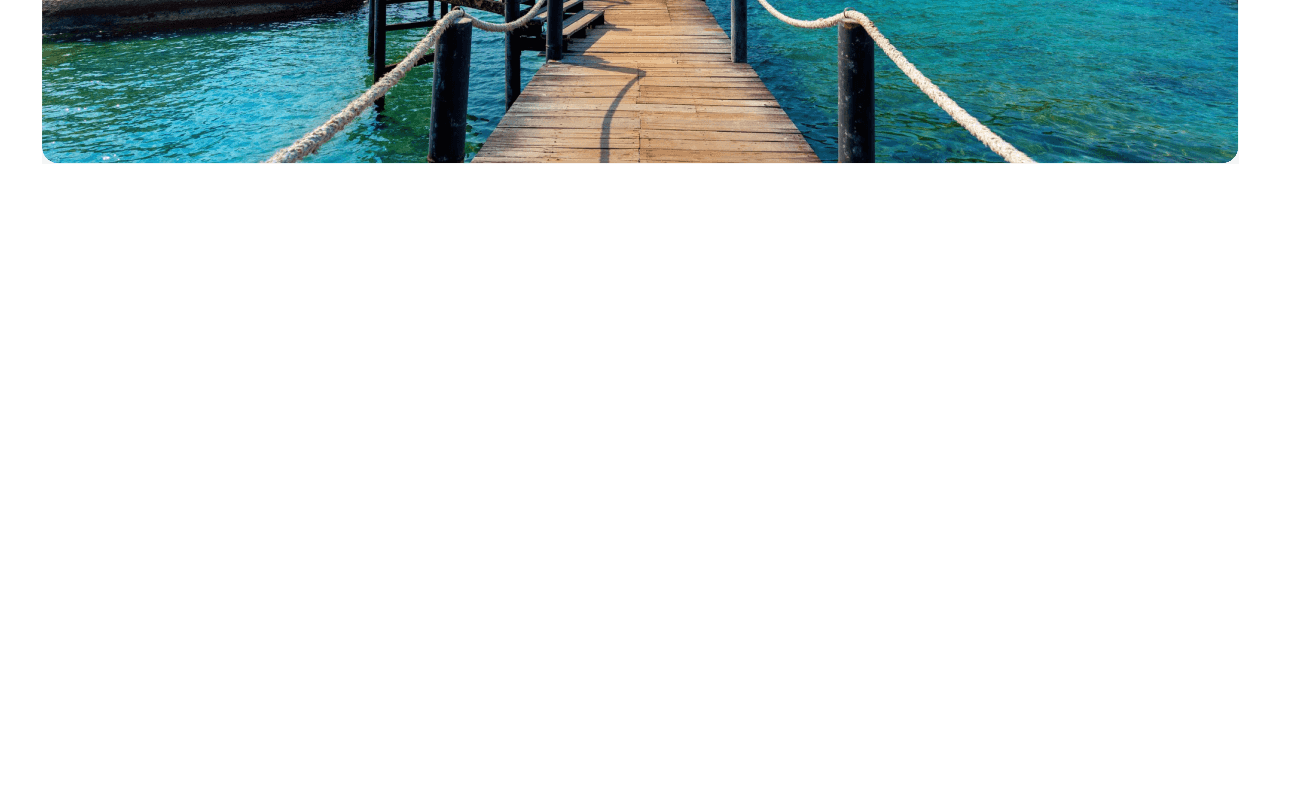
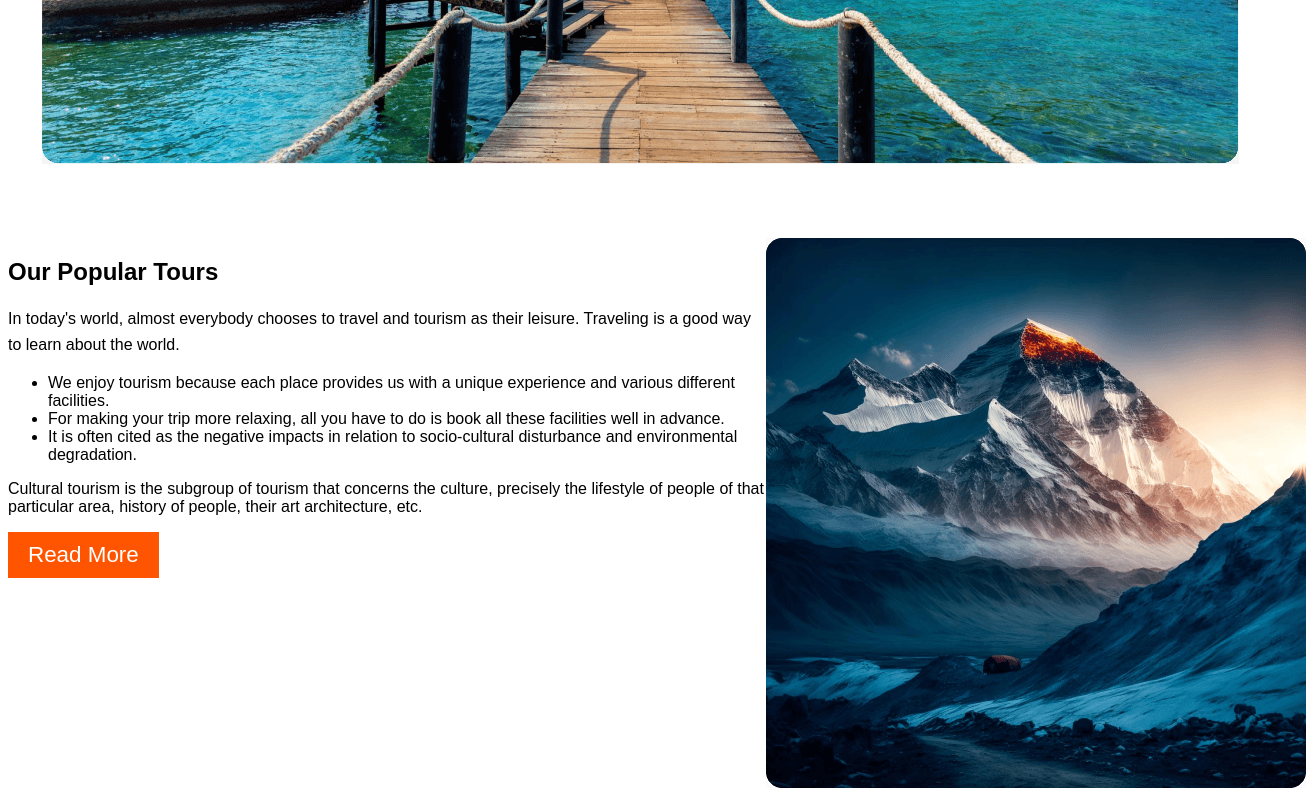
Before and after one commit to FARANTO/a2-b9, a plain HTML site: page index.html in a window 1280 px wide. Shown: the part 535-1335 px from the top of the page, 1306 px wide, since content can reach past the window. Before the commit the page ends 800 px from the top, so only its background shows below. Drawn offline with Linux system fonts and the light colour scheme.

Commit message:
added popular

```diff
--- a/index.html
+++ b/index.html
@@ -41,11 +41,29 @@
             </select>
             <button>Find Now</button>
         </section>
-
-        </div>
+    </div>
     </header>
     <main>
-
+        <!--Popular -->
+    <section class="pop-container">
+        <div class="pop-content">
+            <h1 class="pop-title">
+              Our Popular Tours
+            </h1>
+            <p class="h-p-t">
+                In today's world, almost everybody chooses to travel and tourism as their leisure. Traveling is a good way to learn about the world.
+            </p>
+            <ul>
+                <li>We enjoy tourism because each place provides us with a unique experience and various different facilities.</li>
+                <li>For making your trip more relaxing, all you have to do is book all these facilities well in advance.</li>
+                <li>It is often cited as the negative impacts in relation to socio-cultural disturbance and environmental degradation.</li>
+            </ul>
+            <p>Cultural tourism is the subgroup of tourism that concerns the culture, precisely the lifestyle of people of that particular area, history of people, their art architecture, etc.</p>
+            <button type="button" class="o-b">Read More</button>
+            </div>
+            <div class="pop-img">
+                <img src="Images/Rectangle 4.png" alt="">
+            </div>
     </main>
     <footer>
 
--- a/style/hero.css
+++ b/style/hero.css
@@ -62,14 +62,53 @@ nav span{
     top: 60%;
     left: 50%;
 }
+/* Popular section */
+.h-p-t{
+font-size: 16px;
+font-weight: 400;
+line-height: 26px;
+word-wrap: break-word
+}
+.o-b {
+    background-color: #FF5400;
+    color: #FFF;
+    border: none;
+    padding: 10px 20px;
+    font-size: 1.4rem;
+    cursor: pointer;
+}
+
+.pop-container {
+    display: flex;
+    justify-content: space-between;
+    align-items: flex-start;
+}
+
+/* .pop-content {
+    color: #808080;
+    max-width: 60%;
+    padding: 20px;
+}
+
+.pop-title {
+    color: #131318;
+    font-size: 40px;
+    font-weight: 800;
+} */
+
+.pop-img {
+    max-width: 40%;
+}
+
+
 /* Responsive section */
-@media screen and (max-width: 768px) {
+@media screen and (max-width: 576px) {
     header {
         padding: 20px;
     }
 
     nav h3.sec-title {
-        font-size: 1.2rem; /
+        font-size: 1.2rem;
     }
 
     nav li {
@@ -87,6 +126,15 @@ nav span{
     .input-section {
         top: 70%;
     }
+    .pop-container {
+        flex-direction: column;
+        align-items: center;
+    }
+
+    .pop-content,
+    .pop-img {
+        max-width: 100%;
+    }
 }
 /* Font */
 @import url('https://fonts.googleapis.com/css2?family=Mulish:ital,wght@0,200..1000;1,200..1000&display=swap')
```
